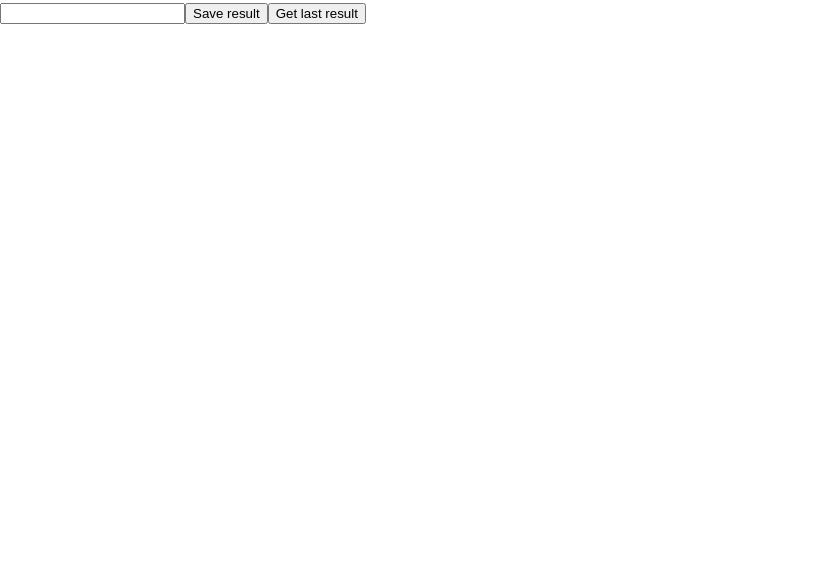
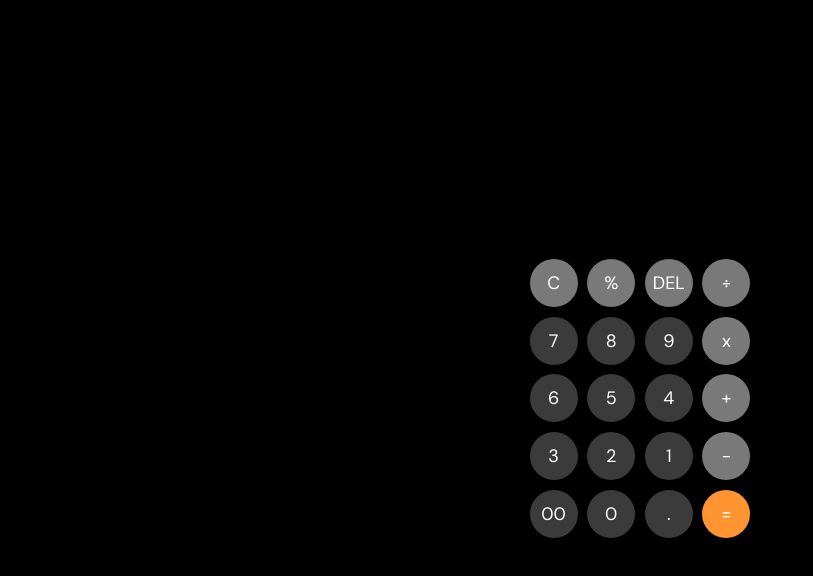
Before and after one commit to TamasSallai/fullstack-calculator, a React (Vite) app in the folder client/: page / in a window 1280 px wide. Shown: the top 576 px of the page, without its empty margins (0-813 px from the left). Built offline with nearby package versions, Linux system fonts and the light colour scheme.

Commit message:
created ui and calculation logic with reducer

```diff
--- a/client/src/App.css
+++ b/client/src/App.css
@@ -0,0 +1,36 @@
+.calculator-container {
+  width: 14rem;
+  margin: auto;
+  margin-top: 10rem;
+}
+
+.output {
+  min-height: 5rem;
+  padding: 0.6rem;
+  display: flex;
+  flex-direction: column;
+}
+
+.prev-operand {
+  min-height: 2rem;
+  color: #cecece;
+  font-size: 1.4rem;
+  font-weight: 700;
+  text-align: right;
+}
+
+.operand {
+  min-height: 3rem;
+  font-size: 2rem;
+  font-weight: 700;
+  text-align: right;
+  line-break: normal;
+  overflow-wrap: break-word;
+}
+
+.grid-container {
+  display: grid;
+  grid-template-columns: repeat(4, 3rem);
+  justify-content: center;
+  gap: 0.6rem;
+}
--- a/client/src/App.tsx
+++ b/client/src/App.tsx
@@ -1,39 +1,49 @@
-import { useState } from 'react'
+import { useReducer } from 'react'
+import { reducer } from './state/reducer'
+import DigitButton from './components/DigitButton/DigitButton'
+import OperationButton from './components/OperationButton/OperationButton'
 import './App.css'
 
-type ResultData = {
-  result: string
-}
-
 const App = () => {
-  const [result, setResult] = useState<string>('')
-
-  const getResult = async () => {
-    const response = await fetch('api/result')
-    const data = (await response.json()) as ResultData
-    //The response should be guarded instead of type assertion
-    if (data.result) setResult(data.result)
-  }
-
-  const postResult = async () => {
-    await fetch('api/result', {
-      method: 'POST',
-      headers: {
-        'Content-Type': 'application/json',
-      },
-      body: JSON.stringify({ result }),
-    })
-  }
+  const [{ operation, currNumber, prevNumber }, dispatch] = useReducer(
+    reducer,
+    {
+      operation: '',
+      currNumber: '',
+      prevNumber: '',
+    }
+  )
 
   return (
-    <div>
-      <input
-        type="number"
-        value={result}
-        onChange={(e) => setResult(e.target.value)}
-      />
-      <button onClick={postResult}>Save result</button>
-      <button onClick={getResult}>Get last result</button>
+    <div className="calculator-container">
+      <div className="output">
+        <div className="prev-operand">
+          {prevNumber} {operation}
+        </div>
+        <div className="operand">{currNumber}</div>
+      </div>
+      <div className="grid-container">
+        <OperationButton operation="C" dispatch={dispatch} />
+        <OperationButton operation="%" dispatch={dispatch} />
+        <OperationButton operation="DEL" dispatch={dispatch} />
+        <OperationButton operation="÷" dispatch={dispatch} />
+        <DigitButton digit="7" dispatch={dispatch} />
+        <DigitButton digit="8" dispatch={dispatch} />
+        <DigitButton digit="9" dispatch={dispatch} />
+        <OperationButton operation="x" dispatch={dispatch} />
+        <DigitButton digit="6" dispatch={dispatch} />
+        <DigitButton digit="5" dispatch={dispatch} />
+        <DigitButton digit="4" dispatch={dispatch} />
+        <OperationButton operation="+" dispatch={dispatch} />
+        <DigitButton digit="3" dispatch={dispatch} />
+        <DigitButton digit="2" dispatch={dispatch} />
+        <DigitButton digit="1" dispatch={dispatch} />
+        <OperationButton operation="-" dispatch={dispatch} />
+        <DigitButton digit="00" dispatch={dispatch} />
+        <DigitButton digit="0" dispatch={dispatch} />
+        <DigitButton digit="." dispatch={dispatch} />
+        <OperationButton operation="=" dispatch={dispatch} />
+      </div>
     </div>
   )
 }
--- /dev/null
+++ b/client/src/components/DigitButton/DigitButton.css
@@ -0,0 +1,19 @@
+.digit-button {
+  height: 3rem;
+  width: 3rem;
+  border: none;
+  border-radius: 50%;
+  color: #ffffff;
+  background-color: #3b3b3b;
+  font-family: 'DM Sans', sans-serif;
+  font-size: 1.125rem;
+  transition: transform 100ms ease-in;
+}
+
+.digit-button:hover {
+  background-color: #444444;
+  cursor: pointer;
+}
+.digit-button:active {
+  transform: scale(0.9);
+}
--- /dev/null
+++ b/client/src/components/DigitButton/DigitButton.tsx
@@ -0,0 +1,20 @@
+import { Action } from '../../state/reducer'
+import './DigitButton.css'
+
+type Props = {
+  digit: string
+  dispatch: React.Dispatch<Action>
+}
+
+const DigitButton = ({ digit, dispatch }: Props) => {
+  return (
+    <button
+      className="digit-button"
+      onClick={() => dispatch({ type: 'ADD_DIGIT', payload: { digit } })}
+    >
+      {digit}
+    </button>
+  )
+}
+
+export default DigitButton
--- /dev/null
+++ b/client/src/components/OperationButton/OperationButton.css
@@ -0,0 +1,27 @@
+.operation-button {
+  height: 3rem;
+  width: 3rem;
+  border: none;
+  border-radius: 50%;
+  color: #ffffff;
+  background-color: #797979;
+  font-family: 'DM Sans', sans-serif;
+  font-size: 1.125rem;
+  transition: transform 100ms ease-in;
+}
+
+.operation-button.equal {
+  background-color: #ff9430;
+}
+
+.operation-button.equal:hover {
+  background-color: #c96624;
+}
+
+.operation-button:hover {
+  background-color: #616161;
+  cursor: pointer;
+}
+.operation-button:active {
+  transform: scale(0.9);
+}
--- /dev/null
+++ b/client/src/components/OperationButton/OperationButton.tsx
@@ -0,0 +1,38 @@
+import { Action } from '../../state/reducer'
+import './OperationButton.css'
+
+type Props = {
+  operation: string
+  dispatch: React.Dispatch<Action>
+}
+
+const OperationButton = ({ operation, dispatch }: Props) => {
+  const handleOperation = () => {
+    switch (operation) {
+      case 'C':
+        dispatch({ type: 'CLEAR' })
+        break
+      case 'DEL':
+        dispatch({ type: 'REMOVE_DIGIT' })
+        break
+      case '=':
+        dispatch({ type: 'EVALUATE' })
+        break
+      default:
+        dispatch({ type: 'SELECT_OPERATION', payload: { operation } })
+    }
+  }
+
+  return (
+    <button
+      className={
+        operation === '=' ? 'operation-button equal' : 'operation-button'
+      }
+      onClick={handleOperation}
+    >
+      {operation}
+    </button>
+  )
+}
+
+export default OperationButton
--- a/client/src/index.css
+++ b/client/src/index.css
@@ -10,5 +10,6 @@ body {
   margin: 0;
   font-family: 'DM Sans', sans-serif;
   font-size: 1.125rem;
-  color: #2b2b2b;
+  background-color: #000;
+  color: #ffffff;
 }
--- /dev/null
+++ b/client/src/state/reducer.ts
@@ -0,0 +1,91 @@
+import { evaluate } from '../utils/evaluate'
+
+type State = {
+  operation: string
+  currNumber: string
+  prevNumber: string
+}
+
+export type Action =
+  | { type: 'ADD_DIGIT'; payload: { digit: string } }
+  | { type: 'REMOVE_DIGIT' }
+  | { type: 'CLEAR' }
+  | { type: 'SELECT_OPERATION'; payload: { operation: string } }
+  | { type: 'EVALUATE' }
+
+export const reducer = (state: State, action: Action) => {
+  switch (action.type) {
+    case 'ADD_DIGIT': {
+      const { currNumber } = state
+      const { digit } = action.payload
+
+      if (
+        (digit === '0' || digit === '00') &&
+        (currNumber === '0' || currNumber === '')
+      ) {
+        return state
+      }
+
+      if (digit === '.' && currNumber.includes('.')) {
+        return state
+      }
+
+      return {
+        ...state,
+        currNumber: currNumber.concat(digit),
+      }
+    }
+    case 'REMOVE_DIGIT': {
+      const { currNumber } = state
+
+      return {
+        ...state,
+        currNumber: currNumber.slice(0, -1),
+      }
+    }
+    case 'CLEAR':
+      return {
+        operation: '',
+        currNumber: '',
+        prevNumber: '',
+      }
+    case 'SELECT_OPERATION': {
+      const { currNumber, prevNumber } = state
+      const { operation } = action.payload
+
+      if (operation === '-' && prevNumber)
+        if (currNumber === '' && prevNumber === '') return state
+
+      if (currNumber === '' && prevNumber !== '') return { ...state, operation }
+
+      if (currNumber !== '' && prevNumber === '')
+        return {
+          operation,
+          prevNumber: currNumber,
+          currNumber: '',
+        }
+
+      return {
+        operation,
+        currNumber: '',
+        prevNumber: evaluate(operation, currNumber, prevNumber),
+      }
+    }
+    case 'EVALUATE': {
+      const { operation, currNumber, prevNumber } = state
+
+      if (operation == '' || currNumber == '' || prevNumber == '') {
+        return state
+      }
+
+      return {
+        ...state,
+        operation: '',
+        prevNumber: '',
+        currNumber: evaluate(operation, currNumber, prevNumber),
+      }
+    }
+    default:
+      return state
+  }
+}
--- /dev/null
+++ b/client/src/utils/evaluate.ts
@@ -0,0 +1,33 @@
+export const evaluate = (
+  operation: string,
+  currNumber: string,
+  prevNumber: string
+) => {
+  const curr = parseFloat(currNumber)
+  const prev = parseFloat(prevNumber)
+
+  if (isNaN(prev) || isNaN(curr)) return ''
+
+  let result = 0
+  switch (operation) {
+    case '+':
+      result = prev + curr
+      break
+    case '-':
+      result = prev - curr
+      break
+    case 'x':
+      result = prev * curr
+      break
+    case '÷':
+      result = prev / curr
+      break
+    case '%':
+      result = prev % curr
+      break
+    default:
+      return ''
+  }
+
+  return result.toString()
+}
```
Also changed, not shown: client/src/components/ServerButton/ServerButton.css (added, +20 -0 lines), client/src/components/ServerButton/ServerButton.tsx (added, +16 -0 lines).
